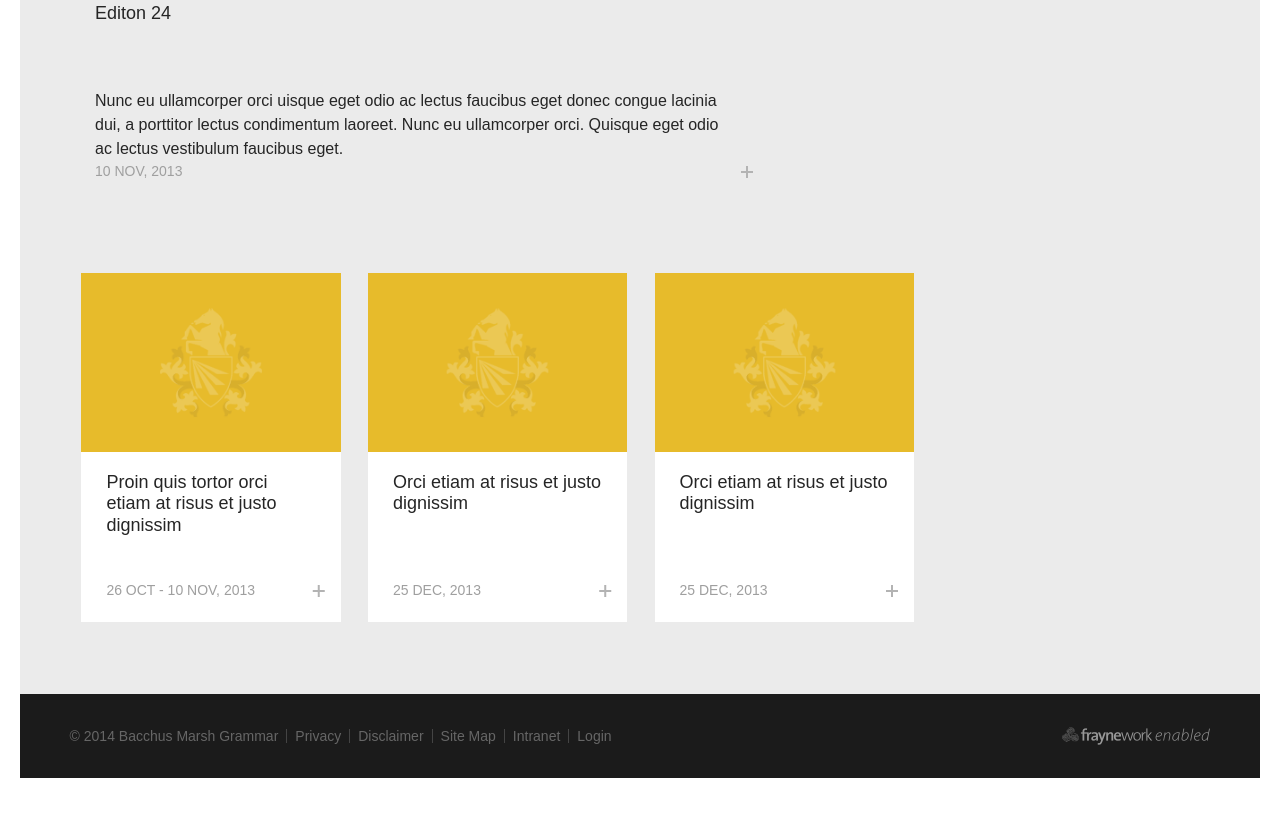
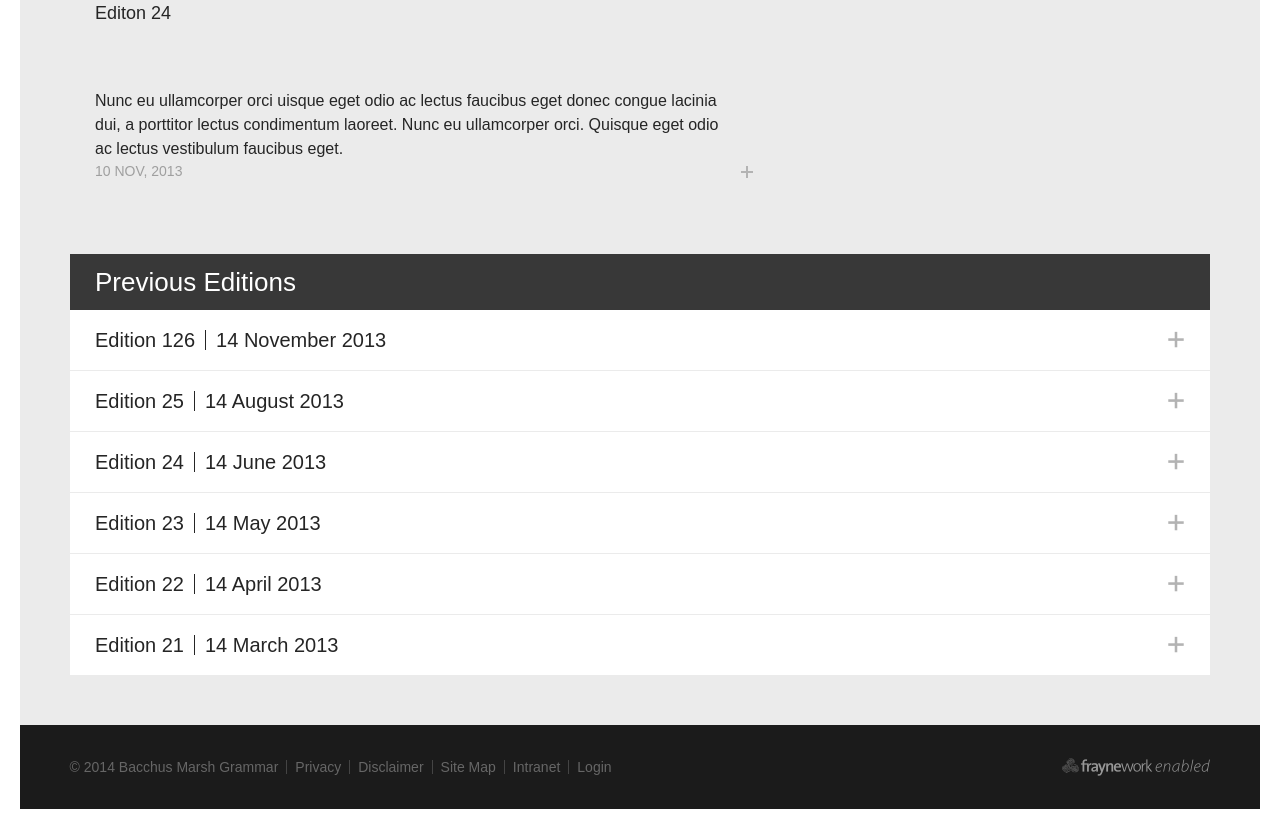
Before and after one commit to gaga1227/com.fw.bmg, a plain HTML site: page landing-enews.html in a window 1280 px wide. Shown: the part 805-1634 px from the top of the page. Before the commit the page ends 1603 px from the top, so only its background shows below. Drawn offline with Linux system fonts and the light colour scheme; a script that the page names is missing.

Commit message:
m3.5 (30%)
added styles for stack list items, pending test

```diff
--- a/_lib/css/common.css
+++ b/_lib/css/common.css
@@ -1583,6 +1583,36 @@ a.tile { cursor:pointer; text-decoration:none!important; outline:0 none!importan
 	.touch a.item.grid.pub:active .icon { font-size:21px; right:20px; }
 
 /* -------------------------------------------------------------------------- */
+/* item.stack */
+.item.stack {
+	display:block; width:100%; margin:0; padding:0; overflow:hidden;
+	background:#fff; border-bottom:1px solid #ebebeb; }
+.item.stack:last-child { border-bottom:none; }
+.item.stack.last-child { border-bottom:none; }
+
+	/* title */
+	.item.stack .title {
+		display:inline-block; min-height:1em!important;/*1 line*/ margin:0 0.5em 0 0;
+		font-size:20px; line-height:1em; }
+
+	/* tag */
+	.item.stack .tag {
+		display:inline-block; padding:0 0 0 0.5em;
+		color:#252525; border-left:1px solid #252525;
+		font-size:20px; line-height:1em;
+		/*transition*/
+		/*-webkit-transform:translate3d(0,0,0);*/
+		-webkit-transition:color 0.3s ease-in-out, border-color 0.3s ease-in-out;
+		-moz-transition:color 0.3s ease-in-out, border-color 0.3s ease-in-out;
+		-o-transition:color 0.3s ease-in-out, border-color 0.3s ease-in-out;
+		transition:color 0.3s ease-in-out, border-color 0.3s ease-in-out; }
+	.no-touch a.item.stack:hover .tag,
+	.touch a.item.stack:active .tag { border-color:#fff; }
+
+	/* icon */
+	.item.stack .icon { height:20px; right:25px; font-size:18px; line-height:20px; }
+
+/* -------------------------------------------------------------------------- */
 /* responsive - downstream */
 @media only screen and (max-width:1100px) {
 
@@ -1618,13 +1648,6 @@ a.tile { cursor:pointer; text-decoration:none!important; outline:0 none!importan
 	.touch a.item.grid:active .icon 	{ right:15px; }
 
 }
-@media only screen and (max-width:700px) {
-
-	/* hide desc */
-	.item.grid.pub .title 	{ min-height:7.2em;/*6 lines*/ }
-	.item.grid.pub .desc 	{ display:none; }
-
-}
 @media only screen and (max-width:800px) {
 
 	/* adjust padder */
@@ -1635,6 +1658,18 @@ a.tile { cursor:pointer; text-decoration:none!important; outline:0 none!importan
 	.item.grid .title	{ font-size:16px; }
 	.item.grid .tag		{ margin-right:15px; font-size:12px; }
 	.item.grid .icon	{ bottom:15px; }
+
+}
+@media only screen and (max-width:700px) {
+
+	/* hide desc */
+	.item.grid.pub .title 	{ min-height:7.2em;/*6 lines*/ }
+	.item.grid.pub .desc 	{ display:none; }
+
+	/* smaller size */
+	.item.stack .title,
+	.item.stack .tag 		{ font-size:18px; }
+	.item.stack .icon 		{ height:1em; line-height:1em; }
 
 }
 @media only screen and (max-width:640px) {
@@ -1655,6 +1690,18 @@ a.tile { cursor:pointer; text-decoration:none!important; outline:0 none!importan
 	.item.grid .title,
 	.item.grid.pub .title	{ min-height:0; }
 
+	/* smaller size */
+	.item.stack .title		{ font-size:16px; }
+	.item.stack .tag 		{ display:block; color:#9f9f9f; padding:0; border:none; font-size:13px; line-height:1.3em; }
+	.item.stack .icon		{ height:1.428em; right:15px; font-size:14px; line-height:1.428em; }
+
+}
+@media only screen and (max-width:400px) {
+
+	/* smaller size */
+	.item.stack .tag 		{ display:block; color:#9f9f9f; padding:0; border:none; font-size:13px; line-height:1.3em; }
+	.item.stack .icon		{ height:1.428em; right:15px; font-size:14px; line-height:1.428em; }
+
 }
 
 /* -------------------------------------------------------------------------- */
@@ -1690,7 +1737,30 @@ a.tile { cursor:pointer; text-decoration:none!important; outline:0 none!importan
 /* itemListingGrid */
 .itemListingGrid {  }
 
-
+/* -------------------------------------------------------------------------- */
+/* itemListingStack */
+.itemListingStack {  }
+
+	/* heading */
+	.itemListingStack .heading {
+		display:block; position:relative; width:auto; height:auto; margin:0; padding:15px 25px; overflow:hidden;
+		color:#fff; background:#383838;
+		font-size:26px; font-weight:300; line-height:1em; }
+
+/* -------------------------------------------------------------------------- */
+/* responsive */
+@media only screen and (max-width:800px) {
+
+	/* adjust padding with padder */
+	.itemListingStack .heading { padding:15px 30px; }
+
+}
+@media only screen and (max-width:500px) {
+
+	/* adjust padding with padder */
+	.itemListingStack .heading { padding:15px 20px; font-size:20px; line-height:1.2em; }
+
+}
 
 
 /* ==========================================================================
--- a/landing-enews.html
+++ b/landing-enews.html
@@ -136,30 +136,30 @@
 				</div>
 				<div class="padder padTop0">
 					<!-- LISTING -->
-					<div id="enewsListing" class="itemListing stack">
-						<h3 class="heading"></h3>
-						<a href="content-news.html" class="item grid news">
-							<img class="imgThumb" src="_lib/img/img-news.png" width="290" height="200" alt=""/>
-							<span class="padder">
-								<span class="title">Proin quis tortor orci etiam at risus et justo dignissim</span>
-								<span class="tag">26 OCT - 10 NOV, 2013</span>
-							</span>
+					<div id="enewsListing" class="itemListingStack">
+						<h3 class="heading">Previous Editions</h3>
+						<a href="#" class="item stack">
+							<span class="padder"><span class="title">Edition 126</span><span class="tag">14 November 2013</span></span>
 							<i class="icon fwicon-plus"></i>
 						</a>
-						<a href="content-news.html" class="item grid news">
-							<img class="imgThumb" src="_lib/img/img-news.png" width="290" height="200" alt=""/>
-							<span class="padder">
-								<span class="title">Orci etiam at risus et justo dignissim</span>
-								<span class="tag">25 DEC, 2013</span>
-							</span>
+						<a href="#" class="item stack">
+							<span class="padder"><span class="title">Edition 25</span><span class="tag">14 August 2013</span></span>
 							<i class="icon fwicon-plus"></i>
 						</a>
-						<a href="content-news.html" class="item grid news">
-							<img class="imgThumb" src="_lib/img/img-news.png" width="290" height="200" alt=""/>
-							<span class="padder">
-								<span class="title">Orci etiam at risus et justo dignissim</span>
-								<span class="tag">25 DEC, 2013</span>
-							</span>
+						<a href="#" class="item stack">
+							<span class="padder"><span class="title">Edition 24</span><span class="tag">14 June 2013</span></span>
+							<i class="icon fwicon-plus"></i>
+						</a>
+						<a href="#" class="item stack">
+							<span class="padder"><span class="title">Edition 23</span><span class="tag">14 May 2013</span></span>
+							<i class="icon fwicon-plus"></i>
+						</a>
+						<a href="#" class="item stack">
+							<span class="padder"><span class="title">Edition 22</span><span class="tag">14 April 2013</span></span>
+							<i class="icon fwicon-plus"></i>
+						</a>
+						<a href="#" class="item stack">
+							<span class="padder"><span class="title">Edition 21</span><span class="tag">14 March 2013</span></span>
 							<i class="icon fwicon-plus"></i>
 						</a>
 					</div><!-- /LISTING -->
```
